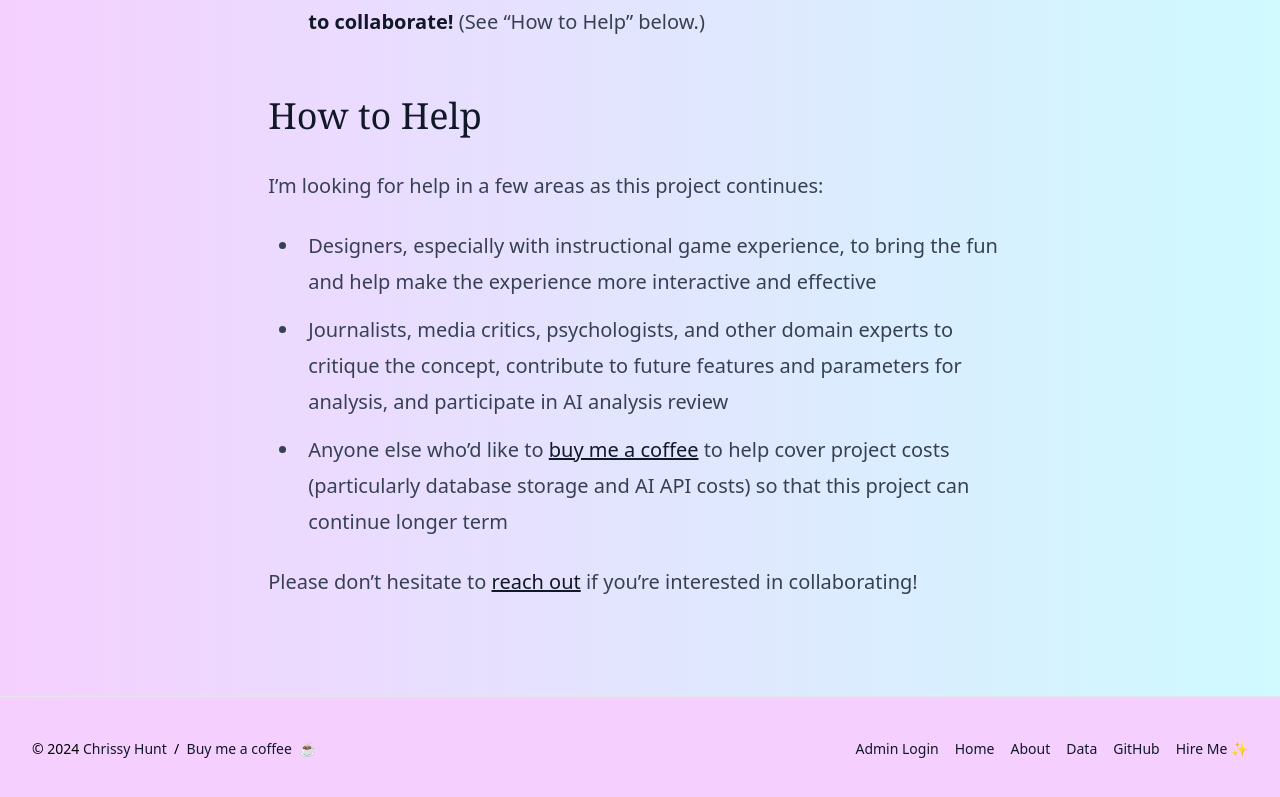
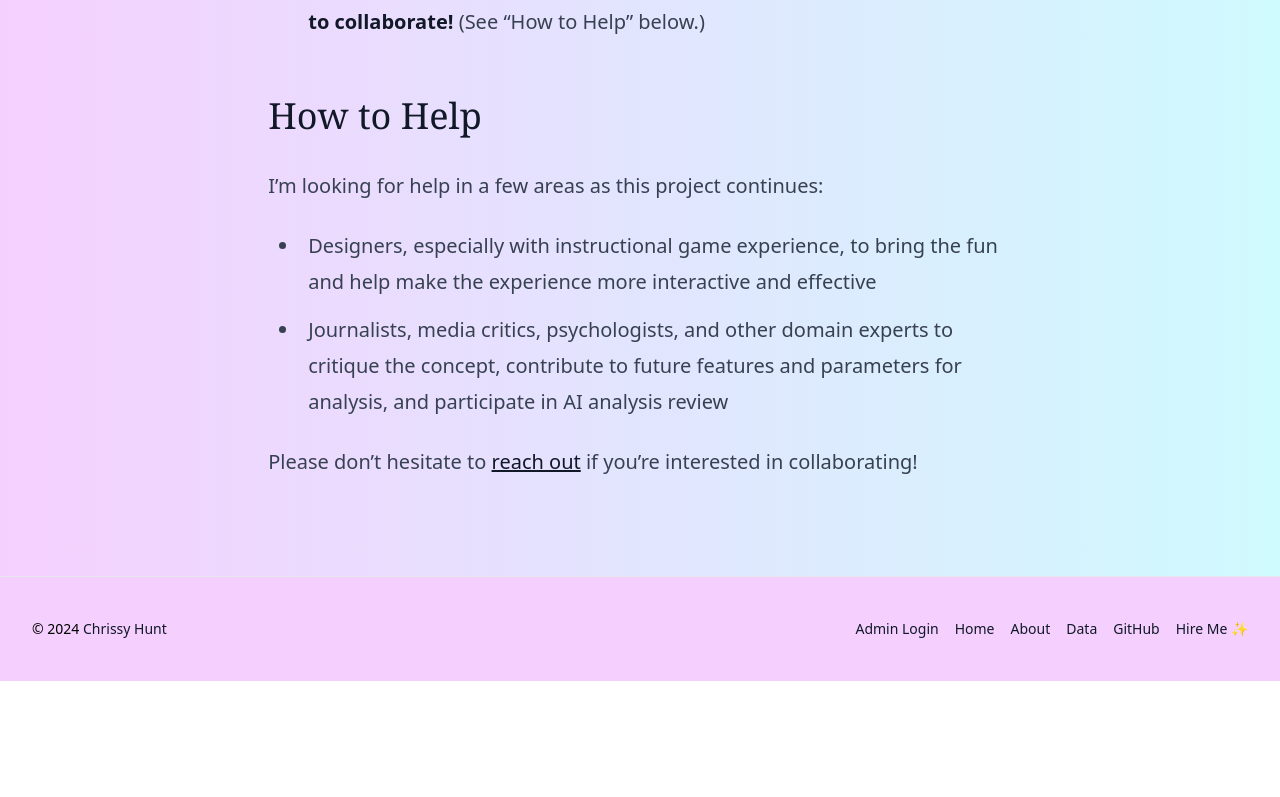
Before and after one commit to chrissyhunt/headlinewise, a Next.js app: page /about in a window 1280 px wide. Shown: the part 3264-4061 px from the top of the page. After the commit the page ends 3945 px from the top, so only its background shows below. Built offline with nearby package versions, Linux system fonts and the light colour scheme; no server answers.

Commit message:
remove link until activation

```diff
--- a/src/components/Footer.tsx
+++ b/src/components/Footer.tsx
@@ -20,14 +20,14 @@ export default async function Footer() {
         >
           Chrissy Hunt
         </Link>
-        &nbsp;&nbsp;/&nbsp;&nbsp;
+        {/* &nbsp;&nbsp;/&nbsp;&nbsp;
         <Link
           href="https://buymeacoffee.com/chrissyhunt"
           target="_blank"
           className={buttonVariants({ variant: "link" })}
         >
           Buy me a coffee &nbsp;☕️
-        </Link>
+        </Link> */}
       </p>
       <nav>
         <ul className="flex flex-wrap justify-center md:justify-end space-x-4">
--- a/src/content/about.mdx
+++ b/src/content/about.mdx
@@ -43,6 +43,5 @@ I’m looking for help in a few areas as this project continues:
 
 - Designers, especially with instructional game experience, to bring the fun and help make the experience more interactive and effective
 - Journalists, media critics, psychologists, and other domain experts to critique the concept, contribute to future features and parameters for analysis, and participate in AI analysis review
-- Anyone else who’d like to [buy me a coffee](https://buymeacoffee.com/chrissyhunt) to help cover project costs (particularly database storage and AI API costs) so that this project can continue longer term
 
 Please don’t hesitate to [reach out](https://www.linkedin.com/in/chrissyhuntnyc/) if you’re interested in collaborating!
```
